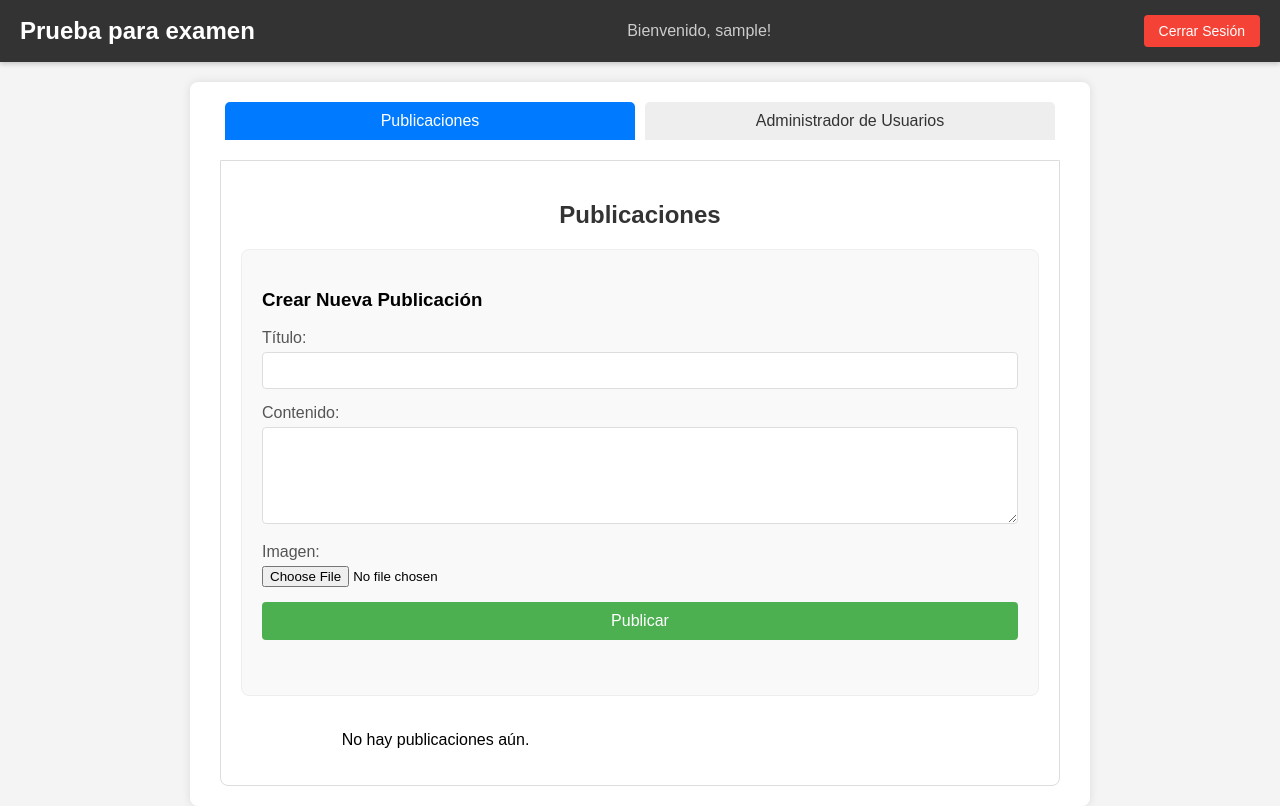
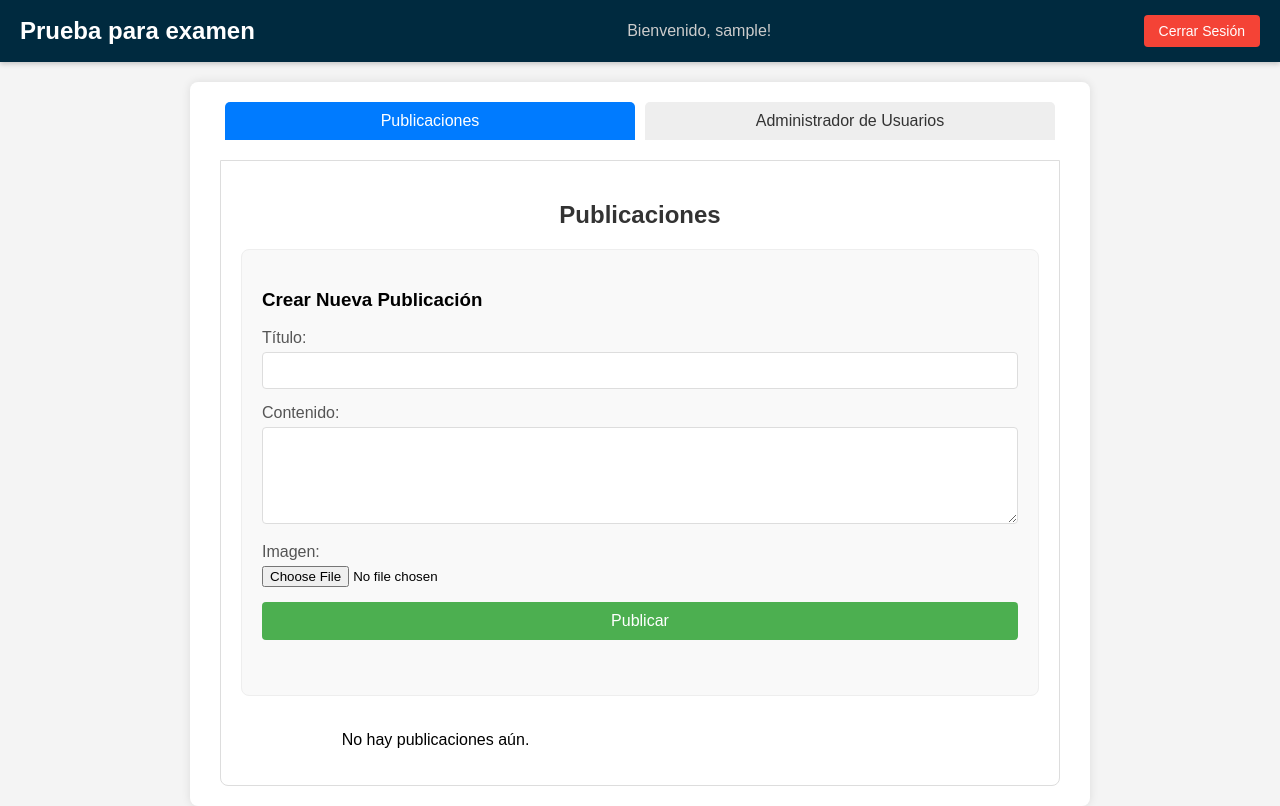
Before and after one commit to ValloryH/examen-despliegue-1ra-etapa, a PHP site: page /home.php in a window 1280 px wide. Run offline with PHP 8.4, Linux system fonts and the light colour scheme; the visitor is signed in with stand-in values (Sample User, id 1); data that the repository does not hold is empty.

Commit message:
cambio color, encabezado

```diff
--- a/tu_aplicación_web/styles.css
+++ b/tu_aplicación_web/styles.css
@@ -10,7 +10,7 @@ body {
 }
 
 .header {
-    background-color: #333;
+    background-color: #002a3f;
     color: #fff;
     padding: 15px 0;
     width: 100%;
```
